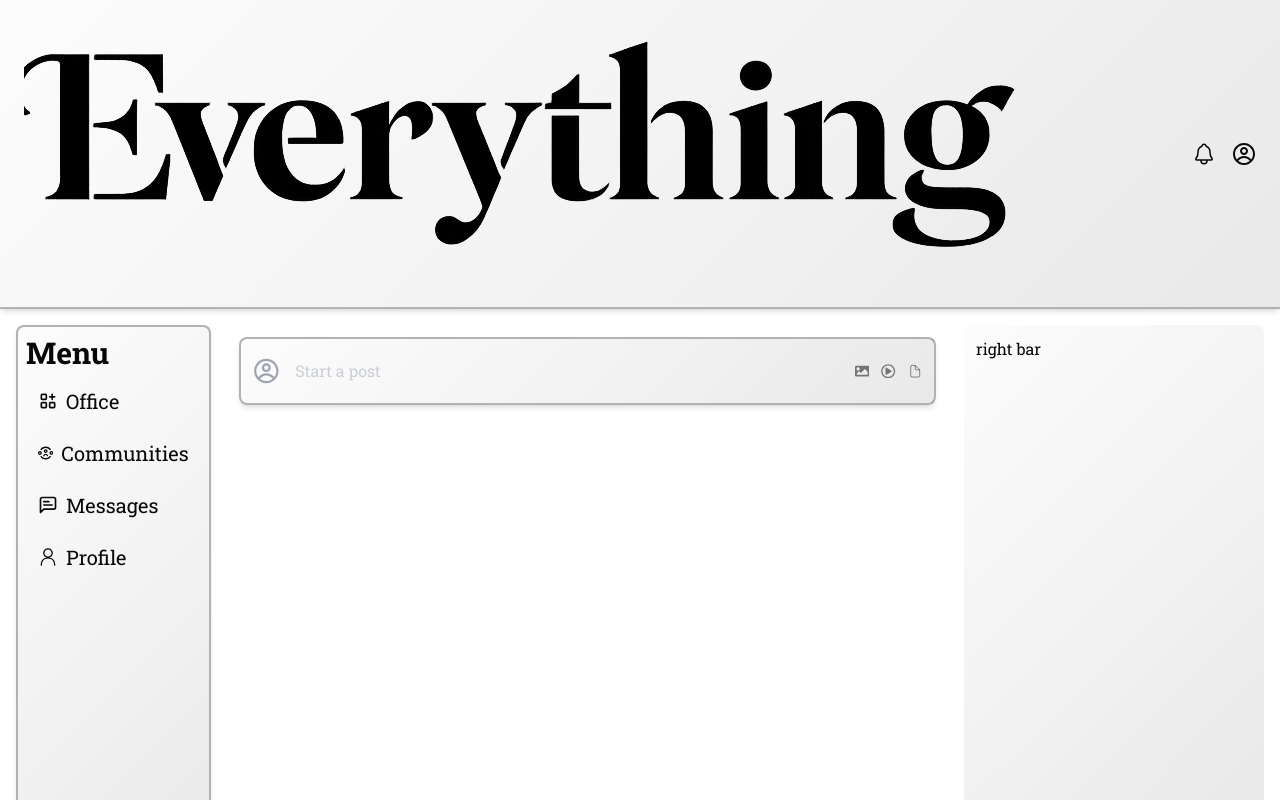
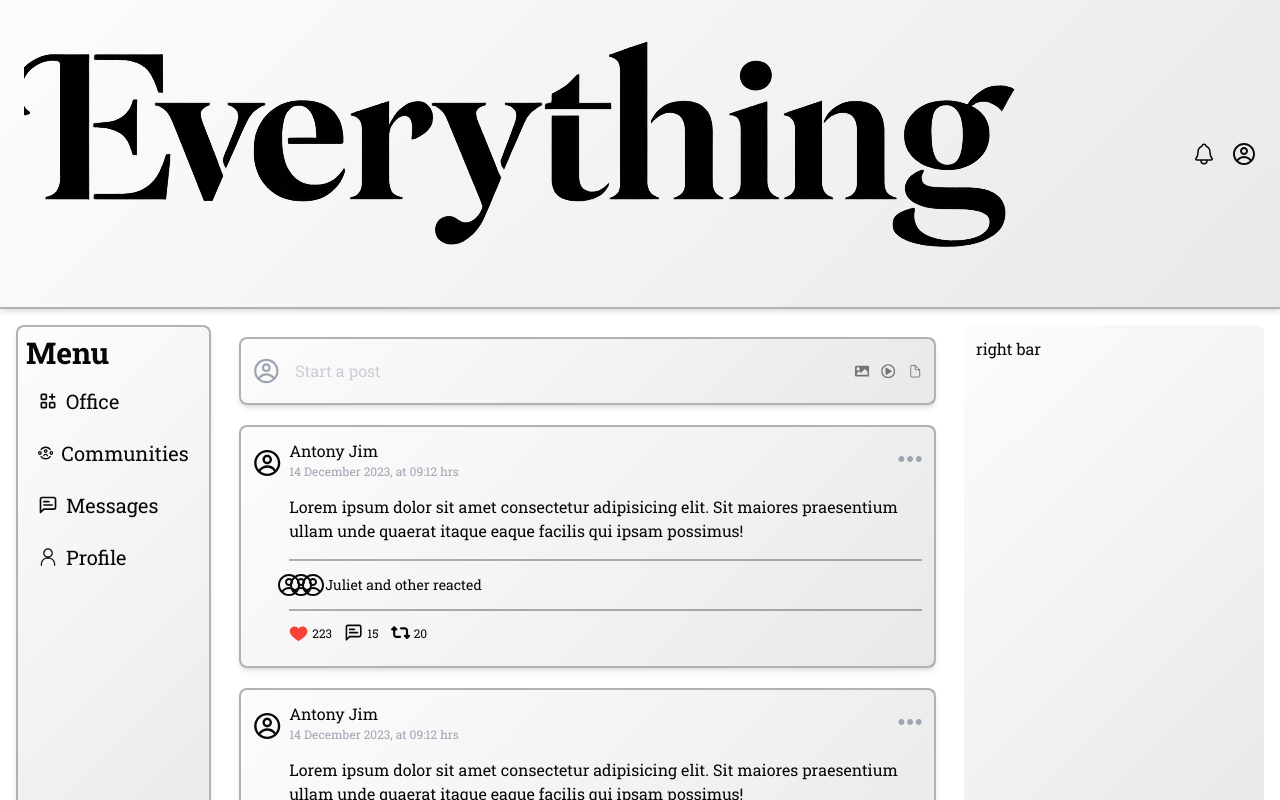
Before and after one commit to Labann/social-newtwork-app, a Next.js app in the folder client/: page /home in a window 1280 px wide. Shown: the top 800 px of the page. Built offline with nearby package versions, Linux system fonts and the light colour scheme; sample sign-in values are in the browser's storage.

Commit message:
post template done

```diff
--- a/client/app/home/page.tsx
+++ b/client/app/home/page.tsx
@@ -1,9 +1,15 @@
 import React from 'react'
 import CreatePost from '@/components/CreatePost'
+import Post from '@/components/Post'
 const Home = () => {
     return (
     <div className="">
         <CreatePost/>
+
+        <Post/>
+        <Post/>
+
+
     </div>
   )
 }
--- a/client/components/HomeLoader.tsx
+++ b/client/components/HomeLoader.tsx
@@ -1,3 +1,3 @@
 import { Spinner } from '@/components/ui/spinner'
-const HomeLoader = () => <div className={"flex items-center justify-center w-full mx-auto"}><Spinner /></div>
+const HomeLoader = () => <div className={"flex min-h-screen items-center justify-center w-full mx-auto shady-background"}><Spinner /></div>
 export default HomeLoader;
--- /dev/null
+++ b/client/components/Post.tsx
@@ -0,0 +1,53 @@
+"use client"
+import React from 'react'
+import { CgProfile } from 'react-icons/cg'
+import { FcLike } from "react-icons/fc";
+import { SlOptions } from "react-icons/sl";
+import { LuMessageSquareText } from "react-icons/lu";
+import { FaRetweet } from "react-icons/fa6";
+const Post = () => {
+  return (
+    <div className='shady-background my-5 p-3 shadow-md rounded-md border-2 border-black/30 flex space-x-2'>
+        <CgProfile size={"3em"} className='rounded-full'/>
+        <div className="">
+            <div className="flex items-center justify-between">
+                <div className="">
+                    <h3>Antony Jim</h3>
+                    <p className='text-[#9ca3af] text-xs'>
+                        14 December 2023, at 09:12 hrs
+                    </p>
+                </div>
+                <SlOptions size={"1.5em"} className='text-[#9ca3af] font-bold'/>
+            </div>
+            <div className="py-4">Lorem ipsum dolor sit amet consectetur adipisicing elit. Sit maiores praesentium ullam unde quaerat itaque eaque facilis qui ipsam possimus!</div>
+            <div className="border-y-2 border-black/30 py-3">
+                <div className="w-fit flex items-center">
+                    <CgProfile size={"1.5em"} className='rounded-full -ml-3'/>
+                    <CgProfile size={"1.5em"} className='rounded-full -ml-3'/>
+                    <CgProfile size={"1.5em"} className='rounded-full -ml-3'/>
+                    <p className='text-sm'>Juliet and other reacted</p>
+                </div>
+            </div>
+            <div className="flex items-center justify-between py-3">
+                <div className="flex items-center space-x-3">
+                    <div className="flex items-center space-x-1">
+                        <FcLike size={"1.2em"}/>
+                        <p className='text-xs'>223</p>
+                    </div>
+                    <div className="flex items-center space-x-1">
+                        <LuMessageSquareText size={"1.2em"}/>
+                        <p className='text-xs'>15</p>
+                    </div>
+                    <div className="flex items-center space-x-1">
+                        <FaRetweet size={"1.2em"}/>
+                        <p className='text-xs'>20</p>
+                    </div>
+
+                </div>
+            </div>
+        </div>
+    </div>
+  )
+}
+
+export default Post
--- a/client/components/RightBar.tsx
+++ b/client/components/RightBar.tsx
@@ -2,7 +2,7 @@ import React from 'react'
 
 const RightBar = () => {
   return (
-    <div className='col-span-3 shady-background h-[60vh] p-3 rounded-md'>right bar</div>
+    <div className='col-span-3 hidden md:block shady-background h-[60vh] p-3 rounded-md'>right bar</div>
   )
 }
 
```
